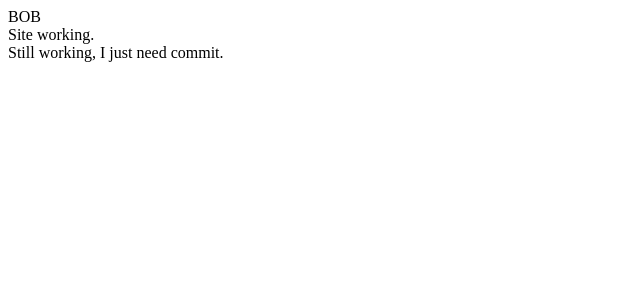
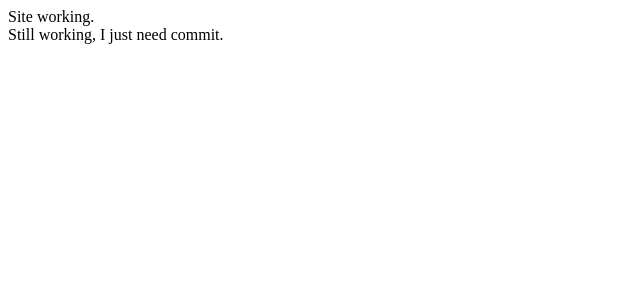
Before and after one commit to 1Diac1/DebtCalculator, a React (Create React App) app in the folder frontend/: page / in a window 1280 px wide. Shown: the top 300 px of the page, without its empty margins (0-640 px from the left). Built offline with nearby package versions, Linux system fonts and the light colour scheme; no server answers.

Commit message:
getArray added

```diff
--- /dev/null
+++ b/frontend/src/API/getArray.js
@@ -0,0 +1,6 @@
+import axios from "axios";
+
+export const getArr = async () => {
+  const response = await axios.get("http://localhost:5000/api/Debt/get-all");
+  console.log(response.data);
+}
--- a/frontend/src/App.js
+++ b/frontend/src/App.js
@@ -1,11 +1,11 @@
 import React from 'react';
+import {getArr} from "./API/getArray";
 
 const App = () => {
 
-  let arr = [{Name: 'BOB'}];
+  getArr();
   return (
     <div>
-      {arr[0].Name}
       <div>
         Site working.
       </div>
```
